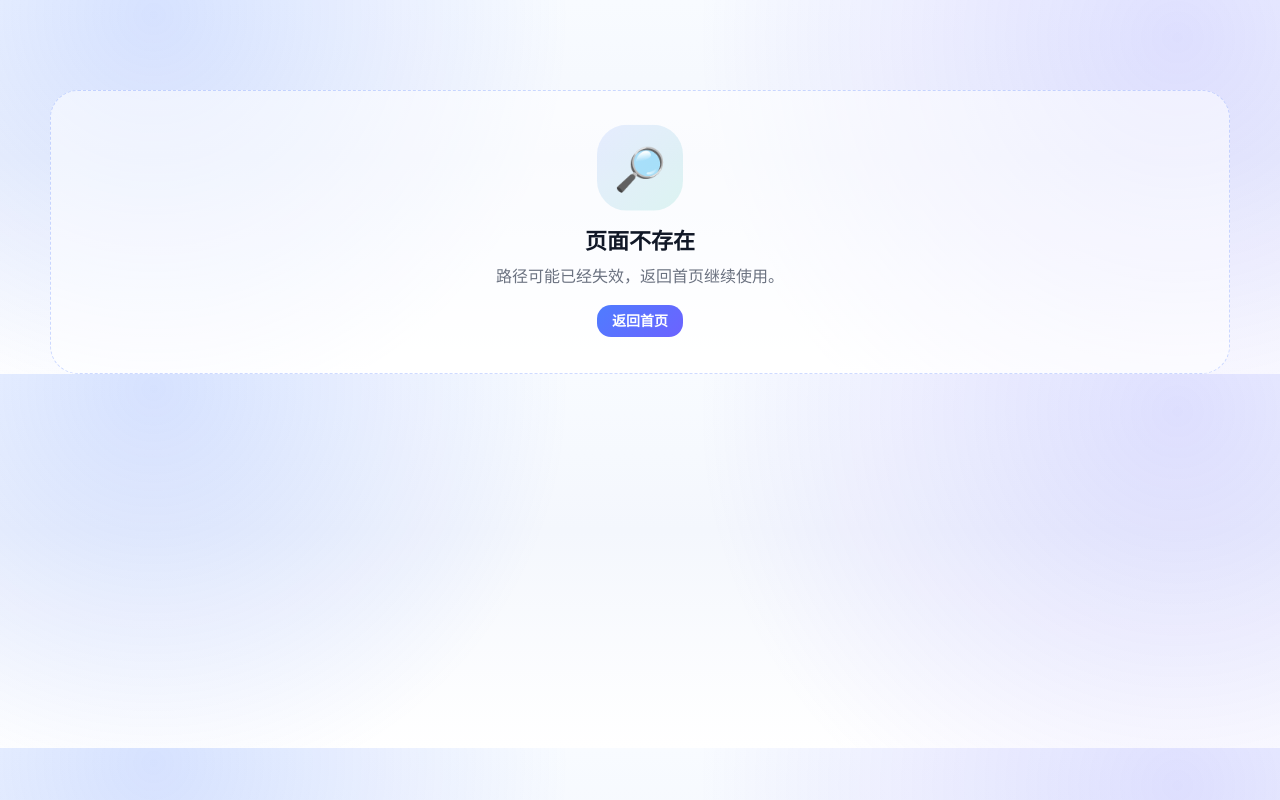
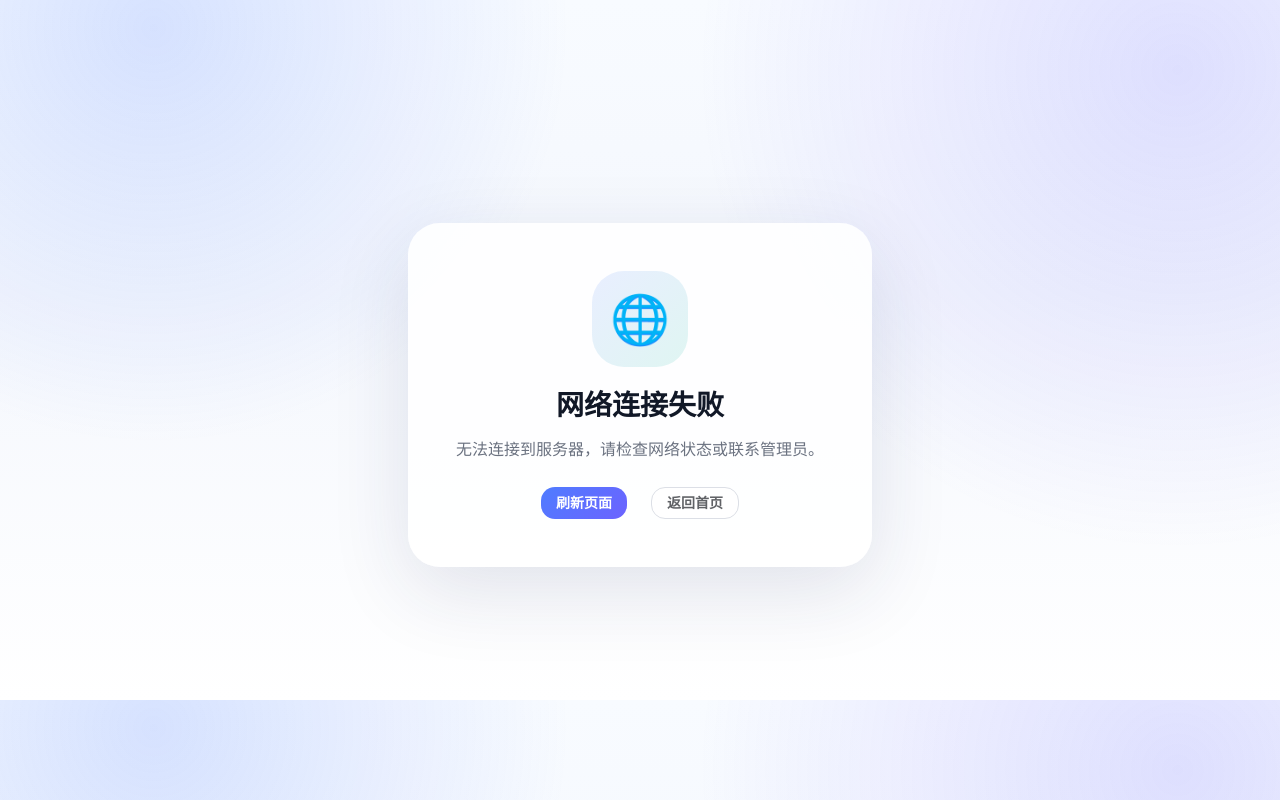
Before and after one commit to nine-mirrors/shiguang-findu, a Vue app: page /network-error in a window 1280 px wide. Built offline with nearby package versions, Linux system fonts and the light colour scheme; no server answers.

Commit message:
feat: 整理并确认问题
Co-authored-by: traeagent <traeagent@users.noreply.github.com>

```diff
--- a/src/api/request.js
+++ b/src/api/request.js
@@ -9,6 +9,10 @@ const request = axios.create({
     Accept: 'application/json'
   }
 })
+
+const isNetworkError = error => {
+  return !error.response || error.code === 'ECONNABORTED' || error.message.includes('Network Error') || error.message.includes('timeout')
+}
 
 /**
  * 公开接口白名单
@@ -96,8 +100,11 @@ request.interceptors.response.use(
       ? validation[firstField]?.[0]
       : error.response?.data?.message || error.message || '请求失败'
 
-    if (!status) {
-      ElMessage.error('网络连接失败，请检查后端服务或网络状态')
+    if (isNetworkError(error)) {
+      if (window.location.pathname !== '/network-error') {
+        window.location.href = '/network-error'
+      }
+      return Promise.reject(error)
     } else if (status === 401) {
       storage.remove('token')
       storage.remove('user')
--- /dev/null
+++ b/src/components/ErrorState.vue
@@ -0,0 +1,59 @@
+<script setup>
+const props = defineProps({
+  title: {
+    type: String,
+    default: '加载失败'
+  },
+  desc: {
+    type: String,
+    default: '请检查网络连接后重试。'
+  },
+  buttonText: {
+    type: String,
+    default: '重试'
+  }
+})
+
+const emit = defineEmits(['retry'])
+
+const handleRetry = () => emit('retry')
+</script>
+
+<template>
+  <div class="error-state">
+    <div class="error-illustration">⚠️</div>
+    <h3>{{ props.title }}</h3>
+    <p>{{ props.desc }}</p>
+    <el-button v-if="props.buttonText" type="primary" @click="handleRetry">{{ props.buttonText }}</el-button>
+  </div>
+</template>
+
+<style scoped>
+.error-state {
+  display: grid;
+  place-items: center;
+  padding: 60px 20px;
+  text-align: center;
+}
+
+.error-illustration {
+  width: 86px;
+  height: 86px;
+  display: grid;
+  place-items: center;
+  margin-bottom: 10px;
+  border-radius: 30px;
+  background: linear-gradient(135deg, rgba(255, 107, 107, .12), rgba(255, 77, 79, .12));
+  font-size: 42px;
+}
+
+h3 {
+  margin: 0;
+  font-size: 22px;
+}
+
+p {
+  margin: 8px 0 18px;
+  color: var(--muted);
+}
+</style>
--- /dev/null
+++ b/src/components/LoadingState.vue
@@ -0,0 +1,77 @@
+<script setup>
+const props = defineProps({
+  text: {
+    type: String,
+    default: '加载中...'
+  },
+  fullscreen: {
+    type: Boolean,
+    default: false
+  }
+})
+</script>
+
+<template>
+  <div :class="['loading-state', { fullscreen: props.fullscreen }]">
+    <div class="loader">
+      <div class="dot"></div>
+      <div class="dot"></div>
+      <div class="dot"></div>
+    </div>
+    <p v-if="props.text" class="loading-text">{{ props.text }}</p>
+  </div>
+</template>
+
+<style scoped>
+.loading-state {
+  display: grid;
+  place-items: center;
+  padding: 60px 20px;
+}
+
+.fullscreen {
+  min-height: 50vh;
+}
+
+.loader {
+  display: flex;
+  gap: 8px;
+}
+
+.dot {
+  width: 12px;
+  height: 12px;
+  border-radius: 50%;
+  background: linear-gradient(135deg, #4f7cff, #00b894);
+  animation: bounce 1.4s ease-in-out infinite;
+}
+
+.dot:nth-child(1) {
+  animation-delay: 0s;
+}
+
+.dot:nth-child(2) {
+  animation-delay: 0.2s;
+}
+
+.dot:nth-child(3) {
+  animation-delay: 0.4s;
+}
+
+@keyframes bounce {
+  0%, 80%, 100% {
+    transform: scale(0.8);
+    opacity: 0.5;
+  }
+  40% {
+    transform: scale(1.2);
+    opacity: 1;
+  }
+}
+
+.loading-text {
+  margin-top: 16px;
+  color: #4b5563;
+  font-size: 14px;
+}
+</style>
--- a/src/pages/Home.vue
+++ b/src/pages/Home.vue
@@ -4,6 +4,8 @@ import { useRouter } from 'vue-router'
 import StatCard from '@/components/StatCard.vue'
 import ItemCard from '@/components/ItemCard.vue'
 import LineIcon from '@/components/LineIcon.vue'
+import LoadingState from '@/components/LoadingState.vue'
+import ErrorState from '@/components/ErrorState.vue'
 import { getCategoriesApi } from '@/api/category'
 import { getItemsApi } from '@/api/item'
 
@@ -12,6 +14,8 @@ const router = useRouter()
 const keyword = ref('')
 const items = ref([])
 const categoryList = ref([])
+const loading = ref(true)
+const error = ref(null)
 
 const dashboard = ref({
   total: 0,
@@ -104,6 +108,10 @@ async function loadCategories() {
 }
 
 async function loadHomeData() {
+  loading.value = true
+  error.value = null
+
+  try {
     const res = await getItemsApi({
       page: 1,
       page_size: 6
@@ -111,6 +119,11 @@ async function loadHomeData() {
 
     items.value = normalizeItems(res)
     dashboard.value = buildDashboard(items.value)
+  } catch (err) {
+    error.value = err
+  } finally {
+    loading.value = false
+  }
 }
 
 const buildDashboard = list => {
@@ -150,6 +163,13 @@ const buildDashboard = list => {
   }
 }
 
+async function retry() {
+  await Promise.all([
+    loadCategories(),
+    loadHomeData()
+  ])
+}
+
 onMounted(async () => {
   await Promise.all([
     loadCategories(),
@@ -160,6 +180,11 @@ onMounted(async () => {
 
 <template>
   <div class="home-page">
+    <LoadingState v-if="loading" text="正在加载首页数据..." />
+
+    <ErrorState v-else-if="error" title="加载失败" desc="网络连接异常，请稍后重试。" @retry="retry" />
+
+    <template v-else>
       <section class="hero container">
         <div class="hero-copy fade-up">
           <span class="kicker">拾光 FindU · 校园智能失物协寻平台</span>
@@ -239,6 +264,7 @@ onMounted(async () => {
         <ItemCard v-for="item in latest" :key="item.id" :item="item" />
       </TransitionGroup>
     </section>
+    </template>
   </div>
 </template>
 
--- a/src/pages/ItemDetail.vue
+++ b/src/pages/ItemDetail.vue
@@ -1,6 +1,6 @@
 <script setup>
 import { computed, onMounted, ref, watch } from 'vue'
-import { useRoute } from 'vue-router'
+import { useRoute, useRouter } from 'vue-router'
 import { ElMessage } from 'element-plus'
 import { getItemDetailApi, getItemsApi } from '@/api/item'
 import { getFavoritesApi, addFavoriteApi, removeFavoriteApi } from '@/api/favorite'
@@ -10,13 +10,18 @@ import StatusTimeline from '@/components/StatusTimeline.vue'
 import ItemCard from '@/components/ItemCard.vue'
 import RetentionBadge from '@/components/RetentionBadge.vue'
 import ClaimComparePanel from '@/components/ClaimComparePanel.vue'
+import LoadingState from '@/components/LoadingState.vue'
+import ErrorState from '@/components/ErrorState.vue'
 
 const route = useRoute()
+const router = useRouter()
 const userStore = useUserStore()
 
 const item = ref(null)
 const similar = ref([])
 const favorite = ref(false)
+const loading = ref(true)
+const error = ref(null)
 
 const itemType = computed(() => item.value?.type || 'lost')
 
@@ -128,12 +133,16 @@ async function loadFavorite() {
 }
 
 async function load() {
+  loading.value = true
+  error.value = null
+
+  try {
     const res = await getItemDetailApi(route.params.id)
 
     item.value = normalizeItem(res)
 
     if (!item.value) {
-    ElMessage.error('未找到该物品信息')
+      router.push('/404')
       return
     }
 
@@ -141,6 +150,15 @@ async function load() {
       loadSimilar(),
       loadFavorite()
     ])
+  } catch (err) {
+    if (err.response?.status === 404) {
+      router.push('/404')
+    } else {
+      error.value = err
+    }
+  } finally {
+    loading.value = false
+  }
 }
 
 async function toggleFav() {
@@ -166,7 +184,12 @@ watch(() => route.params.id, load)
 </script>
 
 <template>
-  <div class="detail-page container" v-if="item">
+  <div class="detail-page container">
+    <LoadingState v-if="loading" text="正在加载物品详情..." />
+
+    <ErrorState v-else-if="error" title="加载失败" desc="网络连接异常，请稍后重试。" @retry="load" />
+
+    <template v-else-if="item">
       <section class="detail-hero fade-up">
         <div class="detail-visual" :class="itemType">
           <img v-if="itemImage" :src="itemImage" alt="物品照片" />
@@ -250,6 +273,7 @@ watch(() => route.params.id, load)
         <ItemCard v-for="similarItem in similar" :key="similarItem.id" :item="similarItem" />
       </TransitionGroup>
     </section>
+    </template>
   </div>
 </template>
 
--- a/src/pages/Items.vue
+++ b/src/pages/Items.vue
@@ -3,12 +3,15 @@ import { computed, onMounted, reactive, ref, watch } from 'vue'
 import { useRoute } from 'vue-router'
 import ItemCard from '@/components/ItemCard.vue'
 import EmptyState from '@/components/EmptyState.vue'
+import LoadingState from '@/components/LoadingState.vue'
+import ErrorState from '@/components/ErrorState.vue'
 import { getCategoriesApi } from '@/api/category'
 import { getItemsApi } from '@/api/item'
 
 const route = useRoute()
 
 const loading = ref(false)
+const error = ref(null)
 const items = ref([])
 const categoryList = ref([])
 const page = ref(1)
@@ -127,11 +130,14 @@ async function loadCategories() {
 
 async function load() {
   loading.value = true
+  error.value = null
   page.value = 1
 
   try {
     const res = await getItemsApi(buildParams())
     items.value = normalizeItems(res)
+  } catch (err) {
+    error.value = err
   } finally {
     loading.value = false
   }
@@ -158,8 +164,13 @@ watch(() => route.query, syncRoute)
 
 <template>
   <div class="items-page container">
-    <section class="page-head fade-up">
-      <span class="kicker">失物招领大厅</span>
+    <LoadingState v-if="loading" text="正在搜索失物信息..." />
+
+    <ErrorState v-else-if="error" title="加载失败" desc="网络连接异常，请稍后重试。" @retry="load" />
+
+    <template v-else>
+      <section class="page-head fade-up">
+        <span class="kicker">失物招领大厅</span>
 
       <h1>用筛选和匹配，缩短找回路径。</h1>
 
@@ -214,6 +225,7 @@ watch(() => route.query, syncRoute)
     <div v-if="total > pageSize" class="pagination-bar">
       <el-pagination v-model:current-page="page" background layout="prev, pager, next, total" :page-size="pageSize" :total="total" @current-change="load" />
     </div>
+    </template>
   </div>
 </template>
 
--- /dev/null
+++ b/src/pages/NetworkError.vue
@@ -0,0 +1,70 @@
+<script setup>
+import { useRouter } from 'vue-router'
+
+const router = useRouter()
+</script>
+
+<template>
+  <div class="network-error container">
+    <div class="error-card">
+      <div class="error-illustration">🌐</div>
+      <h1>网络连接失败</h1>
+      <p>无法连接到服务器，请检查网络状态或联系管理员。</p>
+      <div class="actions">
+        <el-button type="primary" @click="window.location.reload()">
+          刷新页面
+        </el-button>
+        <el-button @click="$router.push('/home')">
+          返回首页
+        </el-button>
+      </div>
+    </div>
+  </div>
+</template>
+
+<style scoped>
+.network-error {
+  padding-top: 90px;
+  min-height: calc(100vh - 100px);
+  display: grid;
+  place-items: center;
+}
+
+.error-card {
+  text-align: center;
+  padding: 48px;
+  border-radius: 32px;
+  background: rgba(255, 255, 255, .9);
+  box-shadow: 0 24px 80px rgba(31, 45, 92, .12);
+  max-width: 480px;
+}
+
+.error-illustration {
+  width: 96px;
+  height: 96px;
+  display: grid;
+  place-items: center;
+  margin: 0 auto 16px;
+  border-radius: 32px;
+  background: linear-gradient(135deg, rgba(79, 124, 255, .12), rgba(0, 184, 148, .12));
+  font-size: 48px;
+}
+
+h1 {
+  margin: 0 0 12px;
+  font-size: 28px;
+}
+
+p {
+  margin: 0 0 24px;
+  color: var(--muted);
+  line-height: 1.8;
+}
+
+.actions {
+  display: flex;
+  gap: 12px;
+  justify-content: center;
+  flex-wrap: wrap;
+}
+</style>
--- a/src/router/index.js
+++ b/src/router/index.js
@@ -31,6 +31,11 @@ const router = createRouter({
       name: 'Register',
       component: () => import('@/pages/Register.vue'),
       meta: { guest: true }
+    },
+    {
+      path: '/network-error',
+      name: 'NetworkError',
+      component: () => import('@/pages/NetworkError.vue')
     },
     {
       path: '/',
```
Lines whose indentation alone changed are shown as unchanged.
